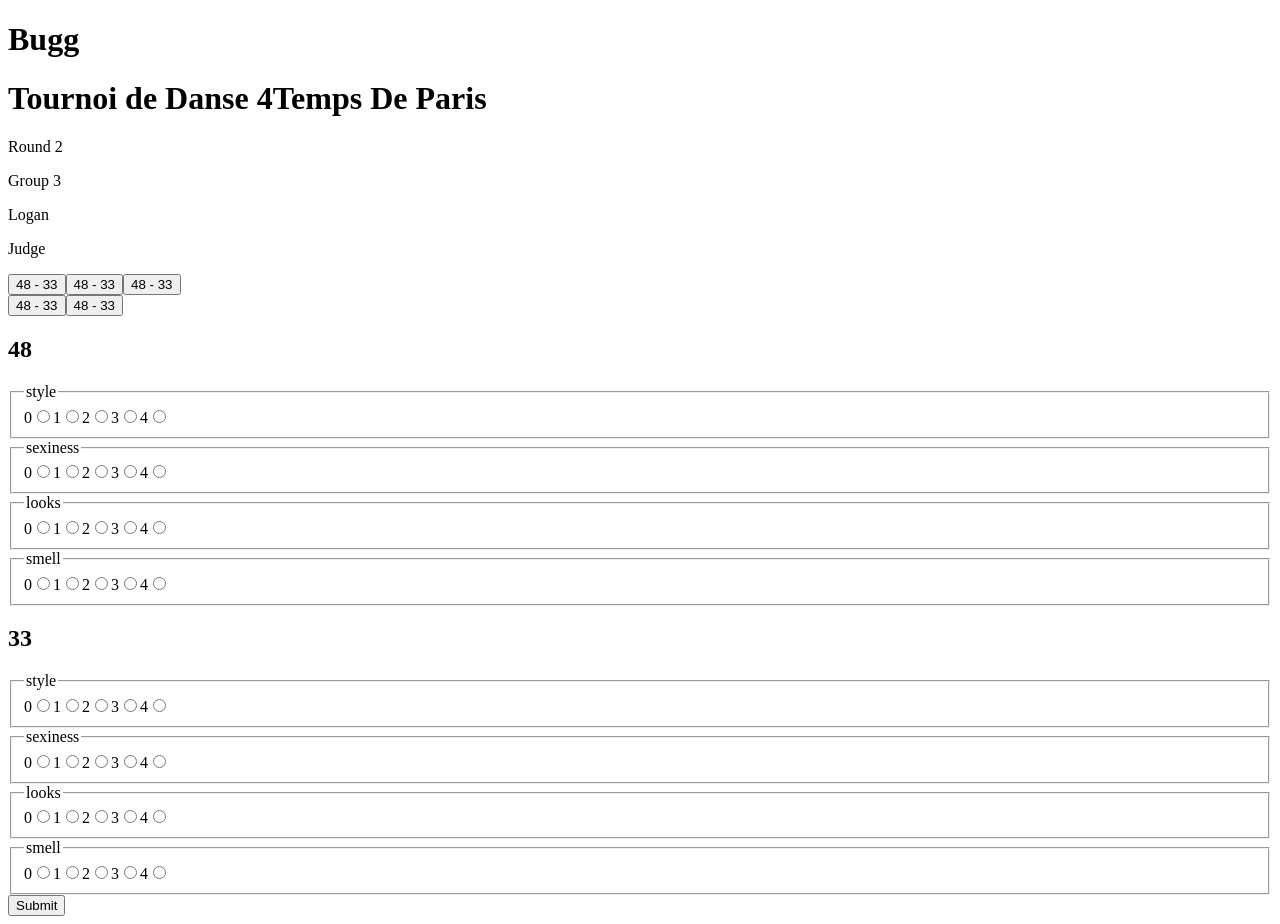
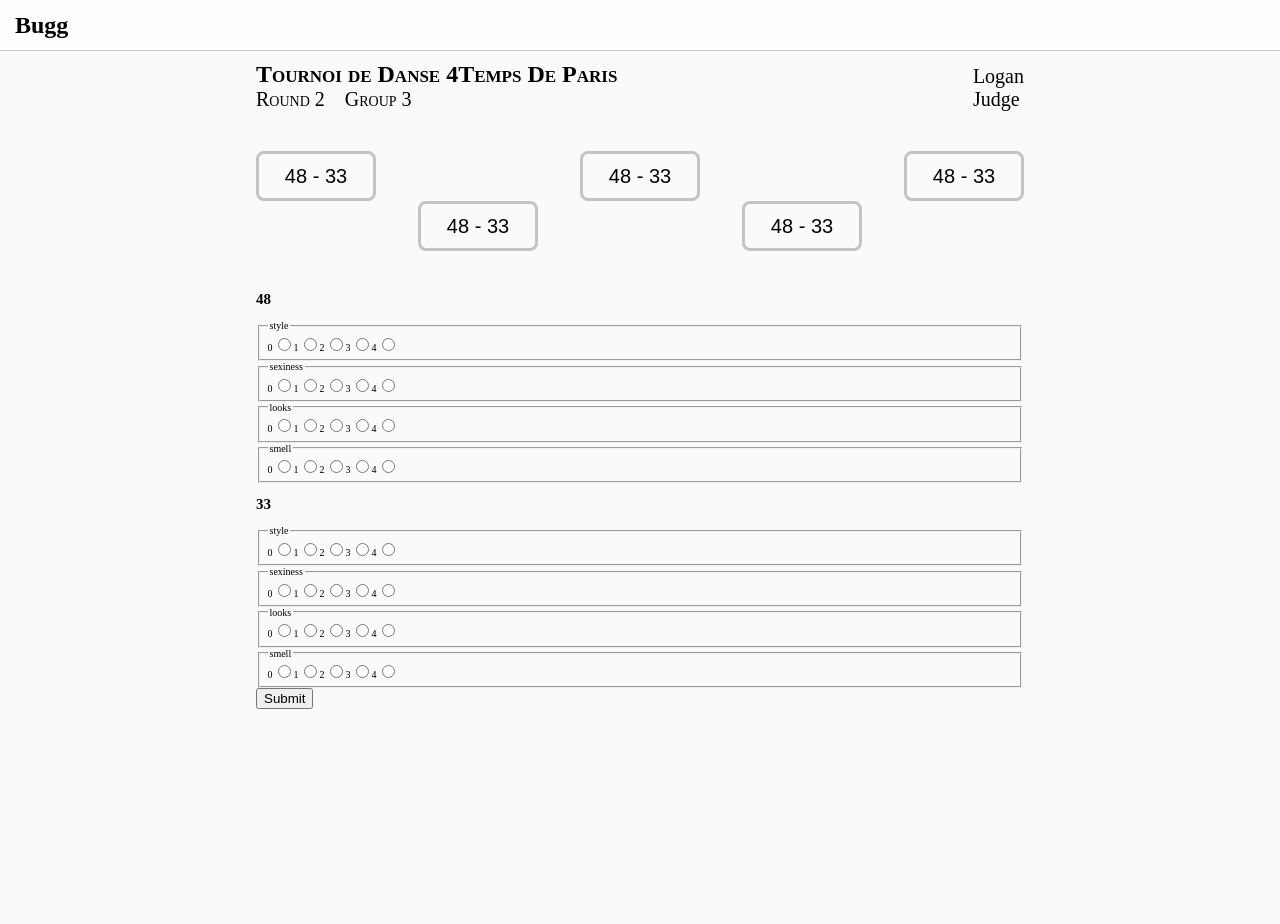
Before and after one commit to SimonKinds/bugg, a Next.js app in the folder client/: page / in a window 1280 px wide. After the commit the page ends 800 px from the top, so only its background shows below. Built offline with nearby package versions, Linux system fonts and the light colour scheme.

Commit message:
Style top part of note picker page

```diff
--- a/client/pages/index.js
+++ b/client/pages/index.js
@@ -2,33 +2,70 @@
 
 import React from "react";
 
+import "./styles.css";
+
 function IndexPage() {
   return (
+    <>
+      <header className="header">
+        <h1 className="site-name">Bugg</h1>
+      </header>
+      <div className="container">
+        <div className="note-taking-information">
           <div>
-      <header>
-        <h1>Bugg</h1>
-      </header>
-      <div>
-        <h1>Tournoi de Danse 4Temps De Paris</h1>
-        <div>
-          <p>Round 2</p>
-          <p>Group 3</p>
+            <h1 className="tournament-name">
+              Tournoi de Danse 4Temps De Paris
+            </h1>
+            <div className="round-information">
+              <p className="round-name">Round 2</p>
+              <p className="group-name">Group 3</p>
             </div>
-        <div>
-          <p>Logan</p>
-          <p>Judge</p>
+          </div>
+          <div className="judge-information">
+            <p className="judge-name">Logan</p>
+            <p className="judge-type-name">Judge</p>
           </div>
         </div>
         <main>
-        <div>
-          <div>
-            <button type="button">48 - 33</button>
-            <button type="button">48 - 33</button>
-            <button type="button">48 - 33</button>
+          <div className="couple-picker-container">
+            <div className="couple-picker-row">
+              <button
+                type="button"
+                className="couple-picker couple-picker--visible"
+              >
+                48 - 33
+              </button>
+              <span className="couple-picker" />
+              <button
+                type="button"
+                className="couple-picker couple-picker--visible"
+              >
+                48 - 33
+              </button>
+              <span className="couple-picker" />
+              <button
+                type="button"
+                className="couple-picker couple-picker--visible"
+              >
+                48 - 33
+              </button>
             </div>
-          <div>
-            <button type="button">48 - 33</button>
-            <button type="button">48 - 33</button>
+            <div className="couple-picker-row">
+              <span className="couple-picker" />
+              <button
+                type="button"
+                className="couple-picker couple-picker--visible"
+              >
+                48 - 33
+              </button>
+              <span className="couple-picker" />
+              <button
+                type="button"
+                className="couple-picker couple-picker--visible"
+              >
+                48 - 33
+              </button>
+              <span className="couple-picker" />
             </div>
           </div>
           <div>
@@ -188,6 +225,7 @@ function IndexPage() {
           </div>
         </main>
       </div>
+    </>
   );
 }
 
--- /dev/null
+++ b/client/pages/styles.css
@@ -0,0 +1,115 @@
+html {
+  font-size: 62.5%;
+}
+
+body {
+  margin: 0;
+  background-color: #fafafa;
+}
+
+.header {
+  height: 5rem;
+  border-bottom: 1px solid #c4c4c4;
+  background-color: #fefefe;
+  display: flex;
+  align-content: center;
+}
+
+.container {
+  padding: 1rem;
+  max-width: 768px;
+  margin: auto;
+}
+
+.site-name {
+  font-size: 2.4rem;
+  margin: auto 15px;
+}
+
+.note-taking-information {
+  display: flex;
+  justify-content: space-between;
+  align-items: flex-end;
+}
+
+.tournament-name {
+  margin: 0;
+  font-size: 2.4rem;
+  font-weight: 700;
+  font-variant: small-caps;
+}
+
+.round-information {
+  display: flex;
+}
+
+.round-name {
+  font-variant: small-caps;
+  font-size: 2rem;
+  margin: 0 2rem 0 0;
+}
+
+.group-name {
+  font-variant: small-caps;
+  font-size: 2rem;
+  margin: 0;
+}
+
+.judge-information {
+  display: flex;
+  flex-direction: column;
+}
+
+.judge-name {
+  font-size: 2rem;
+  margin: 0;
+}
+
+.judge-type-name {
+  font-size: 2rem;
+  font-weight: 200;
+  margin: 0;
+}
+
+.couple-picker-container {
+  margin: 4rem 0;
+}
+.couple-picker-row {
+  display: flex;
+  justify-content: space-between;
+}
+
+.couple-picker {
+  height: 5rem;
+  width: 12rem;
+  margin: 0;
+}
+
+.couple-picker--visible {
+  outline: none;
+
+  display: inline-block;
+  border: 0.3rem solid #c4c4c4;
+  border-radius: 0.8rem;
+
+  text-decoration: none;
+  background: #fafafa;
+  font-family: sans-serif;
+  font-size: 2rem;
+  cursor: pointer;
+  text-align: center;
+}
+
+.couple-picker--visible:hover,
+.couple-picker--visible:focus {
+  border: 0.3rem solid #2d29e2;
+}
+
+.couple-picker--visible:focus {
+  outline: 1px solid #2D29E2;
+  outline-offset: -4px;
+}
+
+.couple-picker--visible:active {
+  transform: scale(0.99);
+}
```
Lines whose indentation alone changed are shown as unchanged.
